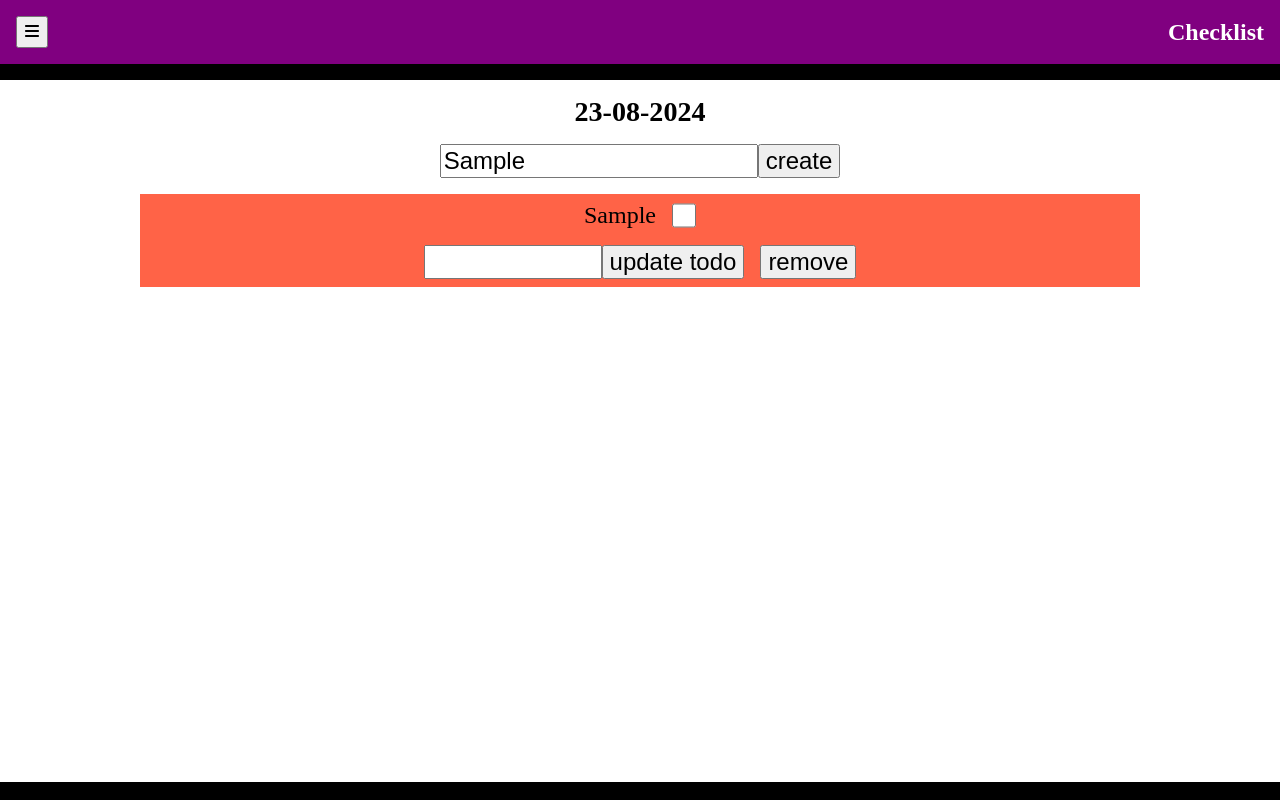
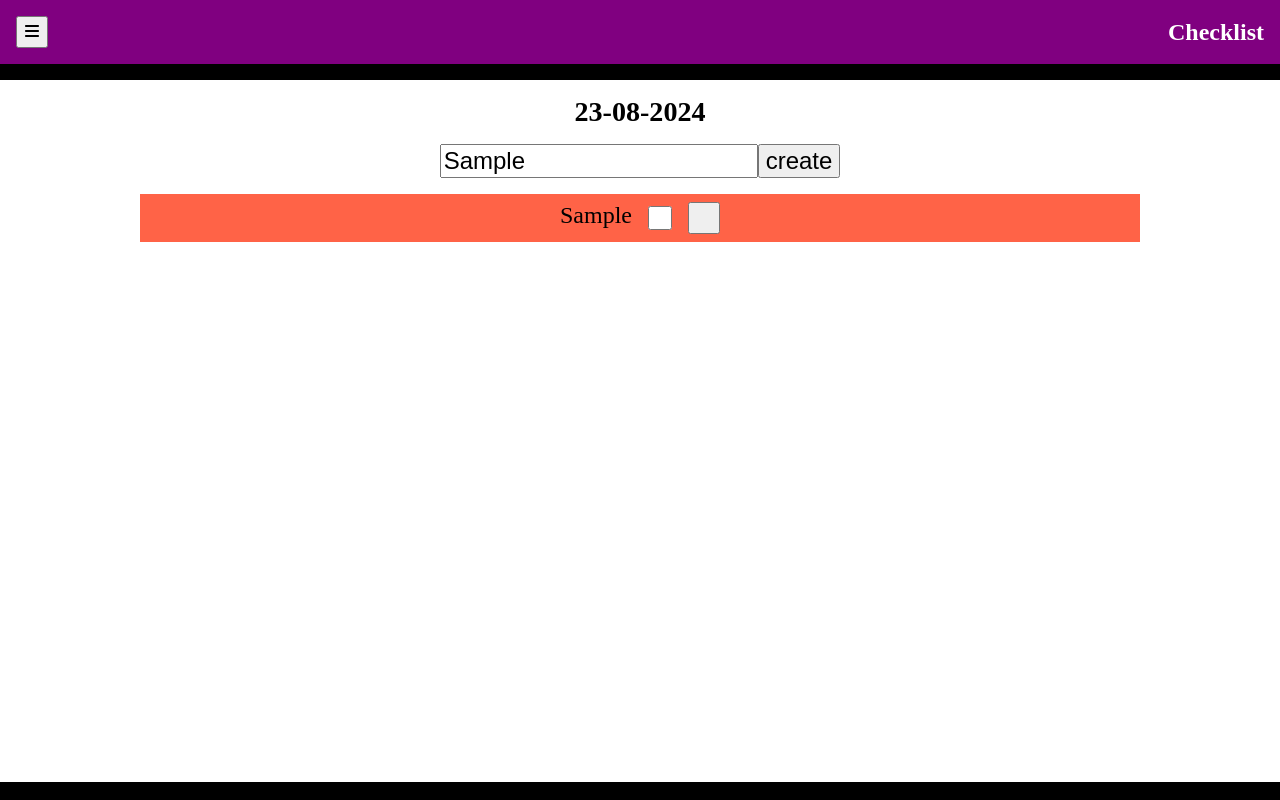
Before and after one commit to 60x20/Checklist, a React (Vite) app: page /2024/08/23 in a window 1280 px wide. Both pictures are taken after typing "Sample" into the empty fields and a click on the button "create". Built offline with nearby package versions, Linux system fonts and the light colour scheme.

Commit message:
toggler controls helpers appearance

```diff
--- a/src/components/Checklist.jsx
+++ b/src/components/Checklist.jsx
@@ -39,6 +39,15 @@ const Checklist = () => {
 
   // for rendering todos
   const currentToDoDataAsArray = Object.entries(currentToDoData);
+
+  // for the appearance of helpers (individually)
+  const [helpersState, setHelpersState] = useState({}); // by default every helper is falsy (undefined)
+  function updateHelperState(todoId, value) {
+    setHelpersState({...helpersState, [todoId]: value});
+  }
+  function toggleHelperState(todoId) {
+    updateHelperState(todoId, !helpersState[todoId]);
+  }
 
   // currentToDoData should be in sync with localStorage entry
   function addToCurrentToDoDataAndSync(todoId) {
@@ -121,14 +130,22 @@ const Checklist = () => {
             <div className="row-container">
               <p>{allTodos[todoId]}</p>
               <input name="todo-state" type="checkbox" data-id-to-update={todoId} onChange={updateTodoStateHandler} checked={checked} />
+              <button
+                className="toggler"
+                onClick={() => toggleHelperState(todoId)}
+                title={helpersState[todoId] ? "Close helpers" : "Open helpers"}
+                type="button"
+              >
+              </button>
             </div>
+            { helpersState[todoId] ?
             <div className="row-container helpers">
               <form data-id-to-update={todoId} onSubmit={updateTodoHandler}>
                 <input size="10" type="text" name="todoName" required />
                 <button>update todo</button>
               </form>
               <button onClick={removeFromTodoHandler} type="button" data-id-to-remove={todoId}>remove</button>
-            </div>
+            </div> : false }
           </div>
         )
       }) }
```
